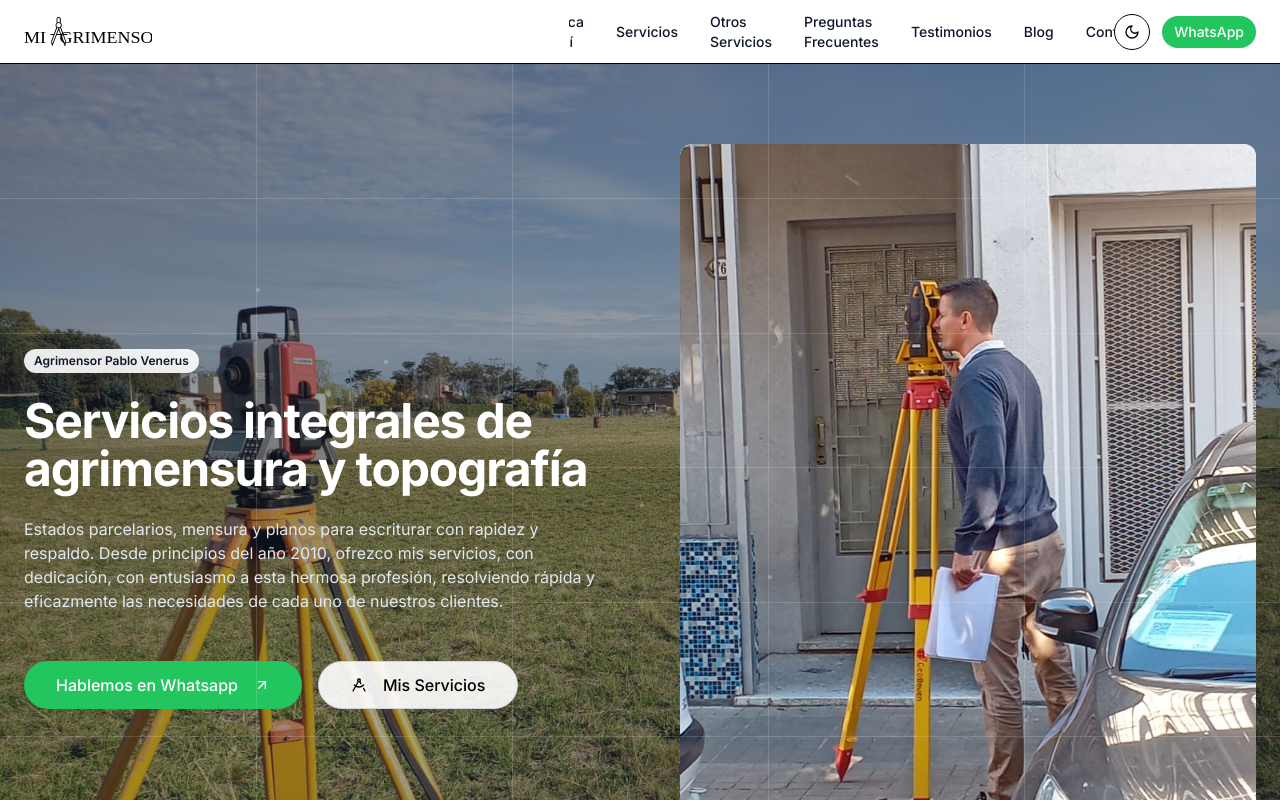
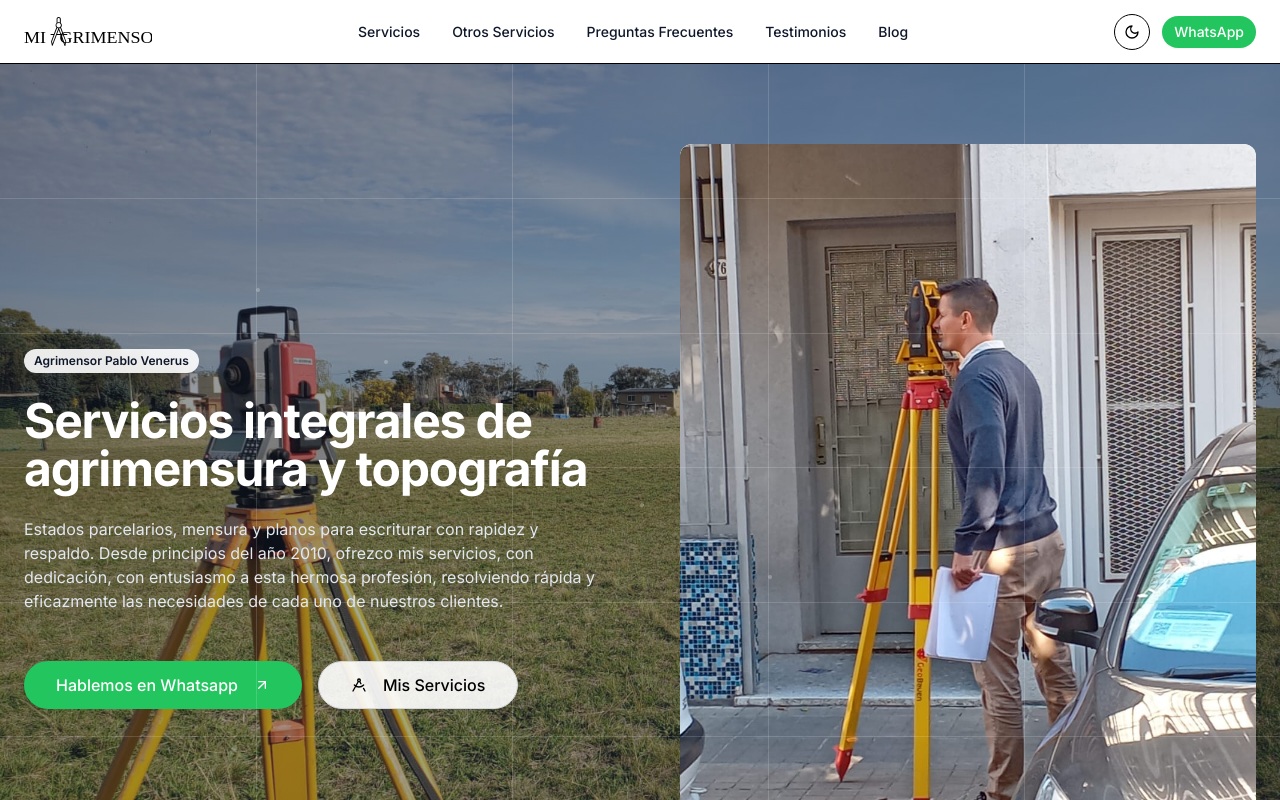
Before and after one commit to santullidev/miagrimensor-landing-page, a Next.js app: page / in a window 1280 px wide. Shown: the top 800 px of the page. Built offline with nearby package versions, Linux system fonts and the light colour scheme.

Commit message:
Fix navbar layout in desktop - Center navigation menu and remove unnecessary links

```diff
--- a/components/navbar/nav-menu.tsx
+++ b/components/navbar/nav-menu.tsx
@@ -18,13 +18,6 @@ export const NavMenu = (props: NavigationMenuProps) => {
     <NavigationMenu {...props}>
       <NavigationMenuList className="gap-4 space-x-0 data-[orientation=vertical]:flex-col data-[orientation=vertical]:items-start data-[orientation=vertical]:space-y-1">
 
-        <NavigationMenuItem>
-          <NavigationMenuLink asChild>
-                         <Link href="/acerca-de-mi" className="block py-1.5 px-2 rounded-md hover:bg-slate-100 dark:hover:bg-slate-800 transition-colors text-slate-900 dark:text-slate-100 font-medium text-sm">
-              Acerca de mí
-            </Link>
-          </NavigationMenuLink>
-        </NavigationMenuItem>
         <NavigationMenuItem>
           <NavigationMenuLink asChild>
             <Link href="/servicios" className="block py-1.5 px-2 rounded-md hover:bg-slate-100 dark:hover:bg-slate-800 transition-colors text-slate-900 dark:text-slate-100 font-medium text-sm">
@@ -60,13 +53,6 @@ export const NavMenu = (props: NavigationMenuProps) => {
             </Link>
           </NavigationMenuLink>
         </NavigationMenuItem>
-        <NavigationMenuItem>
-          <NavigationMenuLink asChild>
-                         <Link href="/contacto" className="block py-1.5 px-2 rounded-md hover:bg-slate-100 dark:hover:bg-slate-800 transition-colors text-slate-900 dark:text-slate-100 font-medium text-sm">
-              Contacto
-            </Link>
-          </NavigationMenuLink>
-        </NavigationMenuItem>
       </NavigationMenuList>
     </NavigationMenu>
   );
--- a/components/navbar/navbar.tsx
+++ b/components/navbar/navbar.tsx
@@ -6,19 +6,23 @@ import ThemeToggle from "../theme-toggle";
 
 const Navbar = () => {
   return (
-    <nav className="h-16 bg-background border-b border-accent w-full overflow-hidden">
-      <div className="h-full flex items-center justify-between max-w-7xl mx-auto px-3 sm:px-4 md:px-6 w-full overflow-hidden">
-        <div className="flex-shrink-0 min-w-0 flex-1 max-w-[60%] sm:max-w-none overflow-hidden">
+    <nav className="h-16 bg-background border-b border-accent">
+      <div className="h-full flex items-center justify-between max-w-7xl mx-auto px-3 sm:px-4 md:px-6">
+        {/* Logo */}
+        <div className="flex-shrink-0">
           <Logo />
         </div>
 
-        {/* Desktop Menu */}
-        <NavMenu className="hidden md:block flex-shrink-0" />
+        {/* Desktop Menu - Centrado */}
+        <div className="hidden md:flex items-center justify-center flex-1">
+          <NavMenu />
+        </div>
 
-        <div className="flex items-center gap-1 sm:gap-2 md:gap-3 flex-shrink-0 overflow-hidden">
+        {/* Botones de la derecha */}
+        <div className="flex items-center gap-2 sm:gap-3 flex-shrink-0">
           <ThemeToggle />
           <Button
-            className="inline-flex bg-green-500 hover:bg-green-600 text-white border-none shadow-sm text-xs sm:text-sm px-2 sm:px-3 py-1 sm:py-2 cursor-pointer min-w-0"
+            className="inline-flex bg-green-500 hover:bg-green-600 text-white border-none shadow-sm text-xs sm:text-sm px-2 sm:px-3 py-1 sm:py-2 cursor-pointer"
             size="sm"
             asChild
           >
```
Lines whose indentation alone changed are shown as unchanged.
